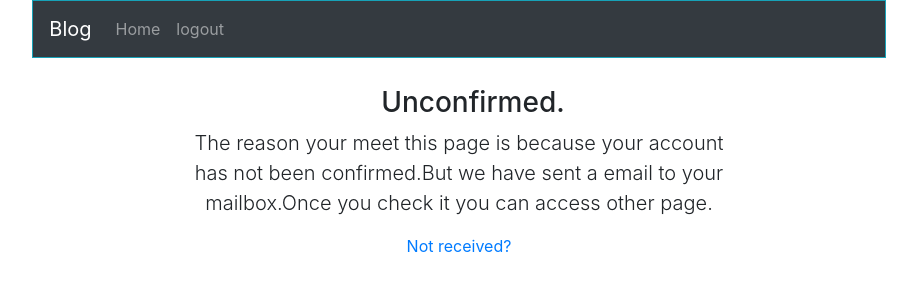
After one commit to Georg2018/FlaskBlog, a Flask app: template app/templates/auth/unconfirmed.html in a window 1280 px wide. The commit adds this page. Shown: the top 300 px of the page, without its empty margins (181-1098 px from the left). Run offline with Flask 2, Linux system fonts and the light colour scheme; the template is opened without the code that fills it, so the values that code supplies are empty; some libraries are stand-ins or nearby versions.

Commit message:
Add the support for mail verification.But there are some bug that can't send the email.

```diff
--- a/app/__init__.py
+++ b/app/__init__.py
@@ -6,10 +6,12 @@ from flask import Flask
 from flask_login import LoginManager
 from flask_sqlalchemy import SQLAlchemy
 from flask_bcrypt import Bcrypt
+from flask_mail import Mail
 from .config import config
 
 bcrypt = Bcrypt()
 db = SQLAlchemy()
+mail = Mail()
 login_manager = LoginManager()
 login_manager.login_view = 'auth.login'
 login_manager.login_message = 'Please login to access this page.'
@@ -26,6 +28,7 @@ def create_app(config_name):
 	bcrypt.init_app(app)
 	db.init_app(app)
 	login_manager.init_app(app)
+	mail.init_app(app)
 
 	from .controller import main as main_blueprint
 	app.register_blueprint(main_blueprint, template_folder='../templates/main')
--- a/app/controller/__init__.py
+++ b/app/controller/__init__.py
@@ -2,6 +2,7 @@
 The controller of the application. Which include the logic of the interaction of each part of the application.
 '''
 from ..models import *
+from ..mail import send_mail
 
 from .main import main
 from .auth import auth
--- a/app/controller/auth/forms.py
+++ b/app/controller/auth/forms.py
@@ -5,7 +5,7 @@ from wtforms import ValidationError
 from .. import User
 
 class RegisterForm(FlaskForm):
-	email = StringField('Email', validators=[DataRequired(), Length(1,20), Email(), Regexp('^[a-zA-Z0-9.]+@[a-zA-Z]+\.[a-zA-Z]+$', 0, 'Your email\'s format is invalid.')])
+	email = StringField('Email', validators=[DataRequired(), Length(1,20), Email(), Regexp('^[a-zA-Z0-9.]+@[a-zA-Z0-9]+\.[a-zA-Z]+$', 0, 'Your email\'s format is invalid.')])
 	username = StringField('Username', validators=[DataRequired(), Length(1,20), Regexp('^[A-Za-z][A-Za-z0-9_.]*$', 0, 'Username must have only letter, numbers, dots or underscores.')])
 	password = PasswordField('Password', validators=[DataRequired(), Length(1,20), EqualTo("password2", message="The two password must match.")])
 	password2 = PasswordField('Comfirm password.', validators=[DataRequired(), Length(1,20)])
--- a/app/controller/auth/view.py
+++ b/app/controller/auth/view.py
@@ -2,25 +2,37 @@
 Auth blueprint's view. Defined the route of the auth blueprint and the related logic.
 '''
 import re
-from flask import render_template, url_for, redirect
+from flask import render_template, url_for, redirect, flash, request
 from flask_login import current_user, login_required, login_user, logout_user
-from flask import flash
 from .forms import RegisterForm, LoginForm
 from . import auth
 from .. import db
-from .. import User
+from .. import User, send_mail
+
+@auth.before_app_request
+def before_request():
+	if current_user.is_authenticated:
+		if not current_user.confirmed \
+						and request.endpoint \
+						and request.blueprint != 'auth' \
+						and request.endpoint != 'static':
+					return render_template('auth/unconfirmed.html')
 
 @auth.route('register', methods=['GET', 'POST'])
 def register():
 	form = RegisterForm()
 	if form.validate_on_submit():
-		user = User(email=form.email.data, username=form.username.data)
-		user.set_password(form.password.data)
+		user = User(email=form.email.data, username=form.username.data, password=form.password.data)
 
 		db.session.add(user)
 		db.session.commit()
 
+		token = user.generate_confirmed_token()
+
+		send_mail(user.email, 'Confirmed your account.', '/auth/mail/confirmed', user=user, token=token)
+
 		flash('You have successfully registered a account.')
+		flash('We have send a confirmed email to your mailbox.Please check it for verification.')
 		return redirect(url_for('auth.login'))
 
 	return render_template('auth/register.html', form=form)
@@ -32,7 +44,7 @@ def login():
 
 	form = LoginForm()
 	if form.validate_on_submit():
-		if re.match('^[a-zA-Z0-9.]+@[a-zA-Z]+\.[a-zA-Z]+$', form.identifier.data):
+		if re.match('^[a-zA-Z0-9.]+@[a-zA-Z0-9]+\.[a-zA-Z]+$', form.identifier.data):
 			user = User.query.filter_by(email=form.identifier.data).first()
 		else:
 			user = User.query.filter_by(username=form.identifier.data).first()
@@ -54,3 +66,34 @@ def logout():
 
 	logout_user()
 	return redirect(url_for('main.index'))
+
+@auth.route('confirmed/<token>')
+def confirmed(token):
+	if current_user.confirmed:
+		flash('You have been confirmed.')
+		return redirect(url_for('main.index'))
+
+	user_id = User.verify_confirmed_token(token)
+
+	if not user_id:
+		flash('You have successfully verify your account.')
+		return redirect(url_for('auth.login'))
+
+	flash('Some errors are happend.')
+	return redirect(url_for('main.index'))
+
+@auth.route('resendMail')
+def resendMail():
+	if current_user.confirmed:
+		flash('You hace been confirmed.')
+		return redirect(url_for('main.index'))
+
+	if not current_user.is_authenticated:
+		flash('You have not login.')
+		return redirect(url_for('auth.login'))
+
+	token = current_user.generate_confirmed_token()
+	send_mail(current_user.email, 'Confirmed your account.', '/auth/mail/confirmed', user=current_user, token=token)
+
+	flash('We have resent a confirmed email.')
+	return render_template('auth/unconfirmed.html')
--- a/app/templates/auth/login.html
+++ b/app/templates/auth/login.html
@@ -1,6 +1,10 @@
 {% extends "base.html" %}
 
-{%block navbar %}
+{% block title %}
+Login
+{% endblock %}
+
+{% block navbar %}
 	<div class="navbar-nav navbar-right">
 		<a class="nav-item nav-link" href="{{ url_for('auth.register') }}">register</a>
 	</div>
--- /dev/null
+++ b/app/templates/auth/mail/confirmed.html
@@ -0,0 +1,6 @@
+Hi, {{ user.name }}!
+If you know the reason about why you receive this email, please copy the following link and access it.
+
+http://127.0.0.1:5000/auth/confirmed/{{ token }}
+
+If you don't know why you receive this email, please ignore it.
--- /dev/null
+++ b/app/templates/auth/mail/confirmed.txt
@@ -0,0 +1,6 @@
+Hi, {{ user.name }}!
+If you know the reason about why you receive this email, please copy the following link and access it.
+
+http://127.0.0.1:5000/auth/confirmed/{{ token }}
+
+If you don't know why you receive this email, please ignore it.
--- a/app/templates/auth/register.html
+++ b/app/templates/auth/register.html
@@ -1,6 +1,10 @@
 {% extends "base.html" %}
 
-{%block navbar %}
+{% block title %}
+Register
+{% endblock %}
+
+{% block navbar %}
 	<div class="navbar-nav navbar-right">
 		<a class="nav-item nav-link" href="{{ url_for('auth.login') }}">login</a>
 	</div>
--- /dev/null
+++ b/app/templates/auth/unconfirmed.html
@@ -0,0 +1,21 @@
+{% extends "base.html" %}
+
+{% block title %}
+Unconfirmed
+{% endblock %}
+
+{% block navbar %}
+	<div class="navbar-nav navbar-right">
+		<a class="nav-item nav-link" href="{{ url_for('auth.logout') }}">logout</a>
+	</div>
+{% endblock %}
+
+{% block content %}
+<div class="row justify-content-center">
+	<div class="col col-sm-12 col-md-10 col-lg-8 text-center">
+		<h3>Unconfirmed.</h3>
+		<p class="lead">The reason your meet this page is because your account has not been confirmed.But we have sent a email to your mailbox.Once you check it you can access other page.</p>
+		<a href="{{ url_for('auth.resendMail') }}">Not received?</a>
+	</div>
+</div>
+{% endblock %}
--- a/app/templates/main/index.html
+++ b/app/templates/main/index.html
@@ -15,9 +15,13 @@
 
 {% block content %}
 {{ super() }}
+<div class="row justify-content-center">
+	<h3 class="lead">
 {% if current_user.is_authenticated %}
 	Hello, {{ current_user.username }}!
 {% else %}
 	Hello, Stranger!
 {% endif %}
+	</h3>
+</div>
 {% endblock %}
--- a/manager.py
+++ b/manager.py
@@ -16,7 +16,8 @@ def make_context():
 
 	:return: Return a dict which include some context information.
 	'''
-	return dict(app=app, migrate=migrate, db=db, User=User)
+	from app import mail
+	return dict(app=app, migrate=migrate, db=db, User=User, mail=mail)
 
 @app.cli.command()
 def create():
```
Also changed, not shown: app/config.py (+11 -0 lines), app/mail.py (added, +17 -0 lines), app/models.py (+34 -2 lines), tests/test_basic.py (renamed from tests/test_initial.py, +1 -2 lines), tests/test_client.py (+14 -1 lines), tests/test_models.py (added, +57 -0 lines), app/data-test.sqlite.
